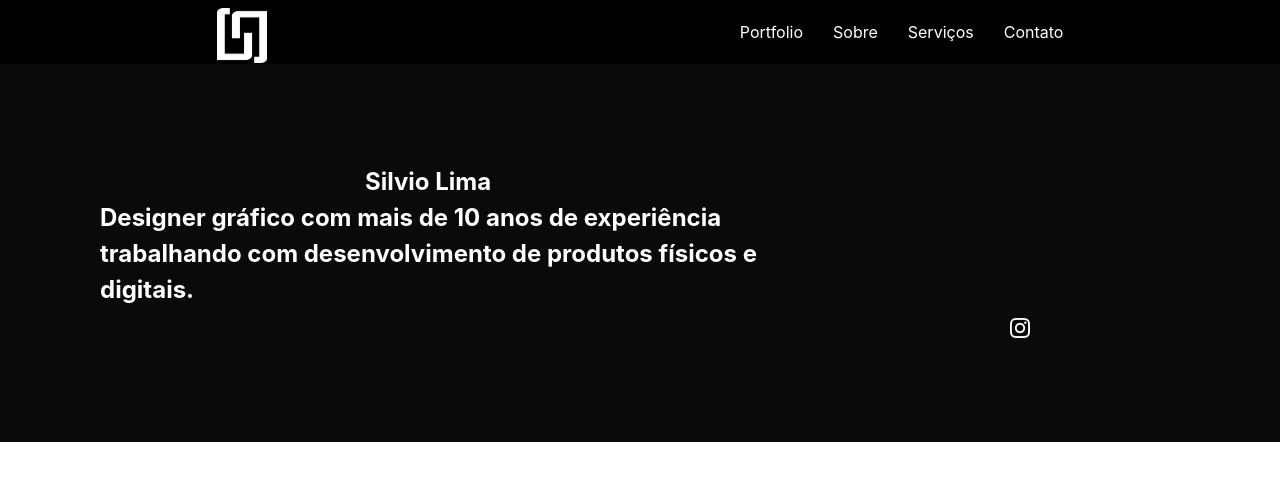
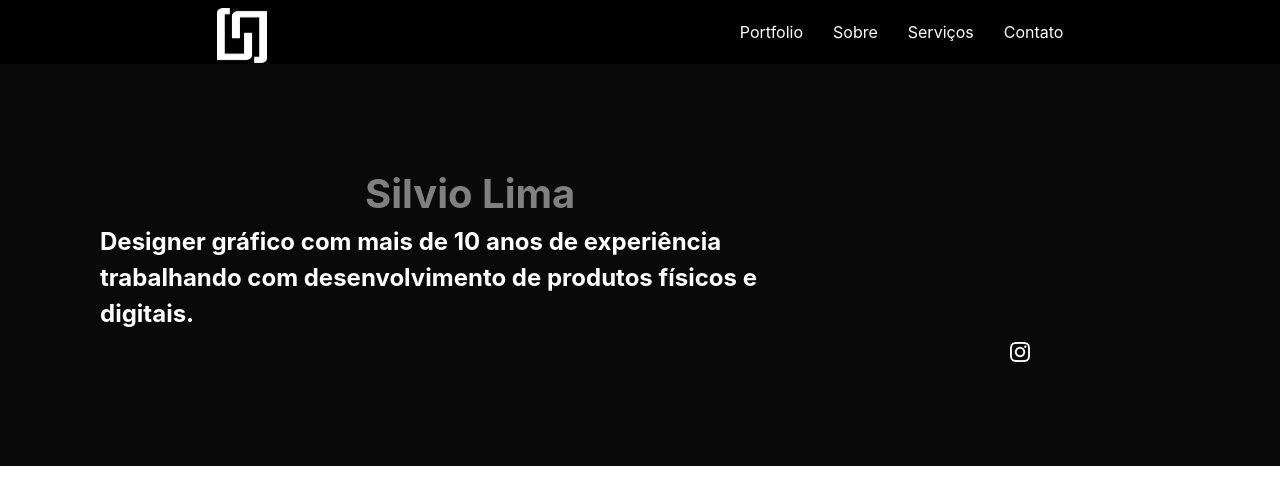
Before and after one commit to ziembick/site-portfolio-designer, a React (Create React App) app in the folder portfolio-designers/: page / in a window 1280 px wide. Shown: the top 504 px of the page. Built offline with nearby package versions, Linux system fonts and the light colour scheme.

Commit message:
h1 first child color

```diff
--- a/portfolio-designers/src/header.css
+++ b/portfolio-designers/src/header.css
@@ -35,7 +35,11 @@ h1 {
 
 .section__container-text-silvio {
   padding-left: 265px;
+  font-size: 40px;
+}
 
+h1:first-child {
+  color: grey;
 }
 
 img {
```
